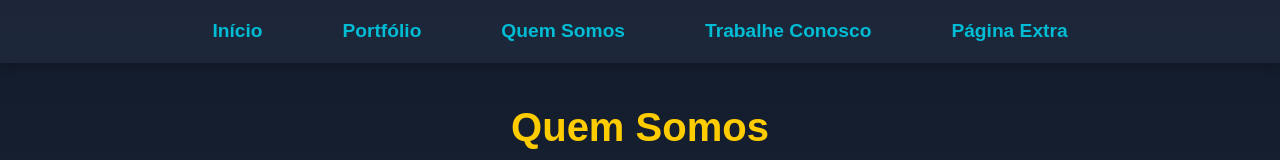
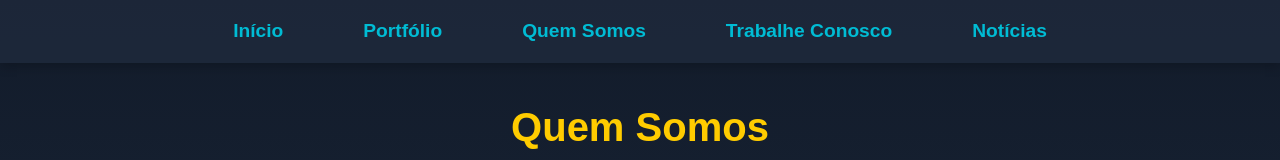
Before and after one commit to Antonio-UTFPR/Projeto-1, a plain HTML site: page quemsomos.html in a window 1280 px wide. Shown: the top 160 px of the page. Drawn offline with Linux system fonts and the light colour scheme.

Commit message:
Update quemsomos.html

```diff
--- a/quemsomos.html
+++ b/quemsomos.html
@@ -15,7 +15,7 @@
                 <li><a href="portfolio.html">Portfólio</a></li>
                 <li><a href="quemsomos.html">Quem Somos</a></li>
                 <li><a href="trabalheconosco.html">Trabalhe Conosco</a></li>
-                <li><a href="paginaextra.html">Página Extra</a></li>
+                <li><a href="paginaextra.html">Notícias</a></li>
             </ul>
         </nav>
     </header>
```
